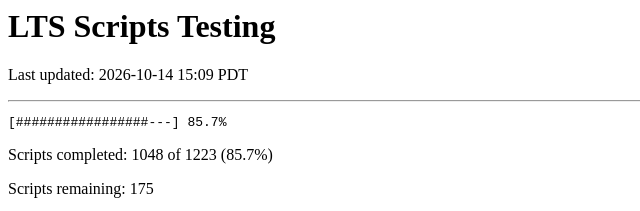
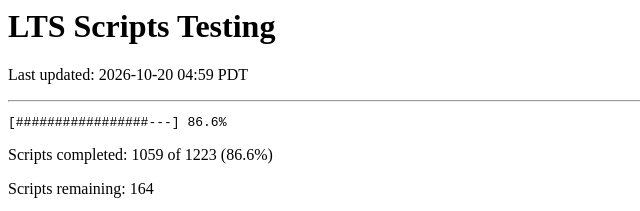
Before and after one commit to faisals/faisals.github.io, a plain HTML site: page db-run-status/index.html in a window 1280 px wide. Shown: the top 211 px of the page, 0-640 px from the left. Drawn offline with Linux system fonts and the light colour scheme.

Commit message:
Update progress: 1059 of 1223

```diff
--- a/db-run-status/index.html
+++ b/db-run-status/index.html
@@ -3,11 +3,11 @@
 <body>
 
 <h1>LTS Scripts Testing</h1>
-<p>Last updated: 2026-10-14 15:09 PDT</p>
+<p>Last updated: 2026-10-20 04:59 PDT</p>
 <hr>
-<pre>[#################---] 85.7%</pre>
-<p>Scripts completed: 1048 of 1223 (85.7%)</p>
-<p>Scripts remaining: 175</p>
+<pre>[#################---] 86.6%</pre>
+<p>Scripts completed: 1059 of 1223 (86.6%)</p>
+<p>Scripts remaining: 164</p>
 <ul>
 <li>2025 scripts: 341</li>
 <li>2026 scripts: 882</li>
```
